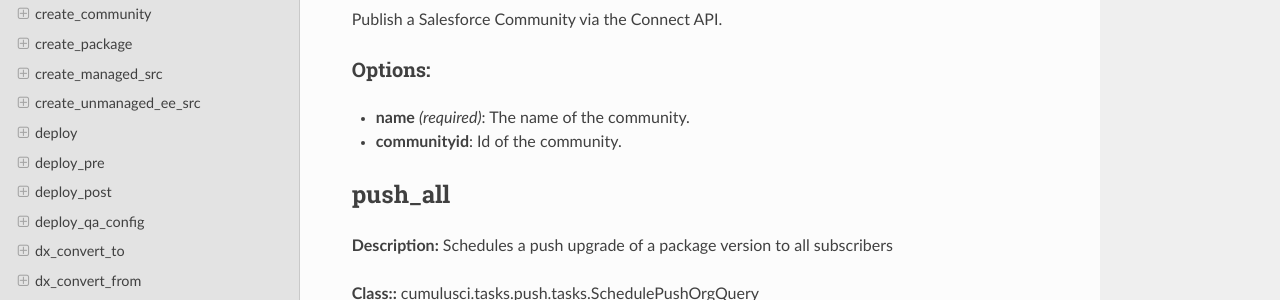
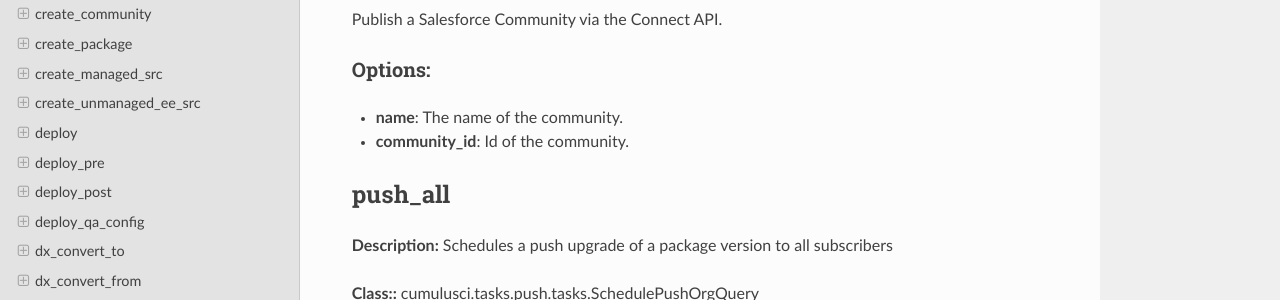
Before and after one commit to SFDO-Tooling/CumulusCI, a Sphinx documentation site: the page built from docs/tasks.rst, in a window 1280 px wide and 900 px high, scrolled down 12603 px. Shown: the part 150-450 px from the top of the window. Built offline with Sphinx 7.4.7 and the Read the Docs theme 2.0.0, drawn with Linux system fonts in a browser that asks for light colours.

Commit message:
Updated docs for community publish options

```diff
--- a/docs/tasks.rst
+++ b/docs/tasks.rst
@@ -507,8 +507,8 @@
 Options:
 ------------------------------------------
 
-* **name** *(required)*: The name of the community.
-* **communityid**: Id of the community.
+* **name**: The name of the community.
+* **community_id**: Id of the community.
 
 push_all
 ==========================================
```
